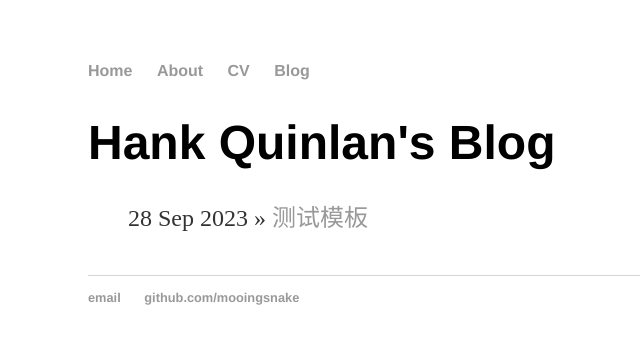
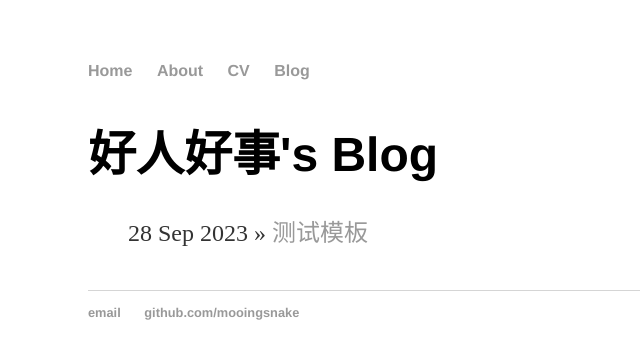
Before and after one commit to Mooingsnake/mooingsnake.github.io, a Jekyll site: the page built from blog/index.html, in a window 1280 px wide. Shown: the top 359 px of the page, without its empty margins (104-744 px from the left). Built offline with Jekyll 4.4.1, drawn with Linux system fonts in a browser that asks for light colours.

Commit message:
Update index.html

```diff
--- a/blog/index.html
+++ b/blog/index.html
@@ -1,6 +1,6 @@
 ---
 layout: default
-title: Hank Quinlan's Blog
+title: 好人好事's Blog
 ---
 	<h1>{{ page.title }}</h1>
 	<ul class="posts">
```
